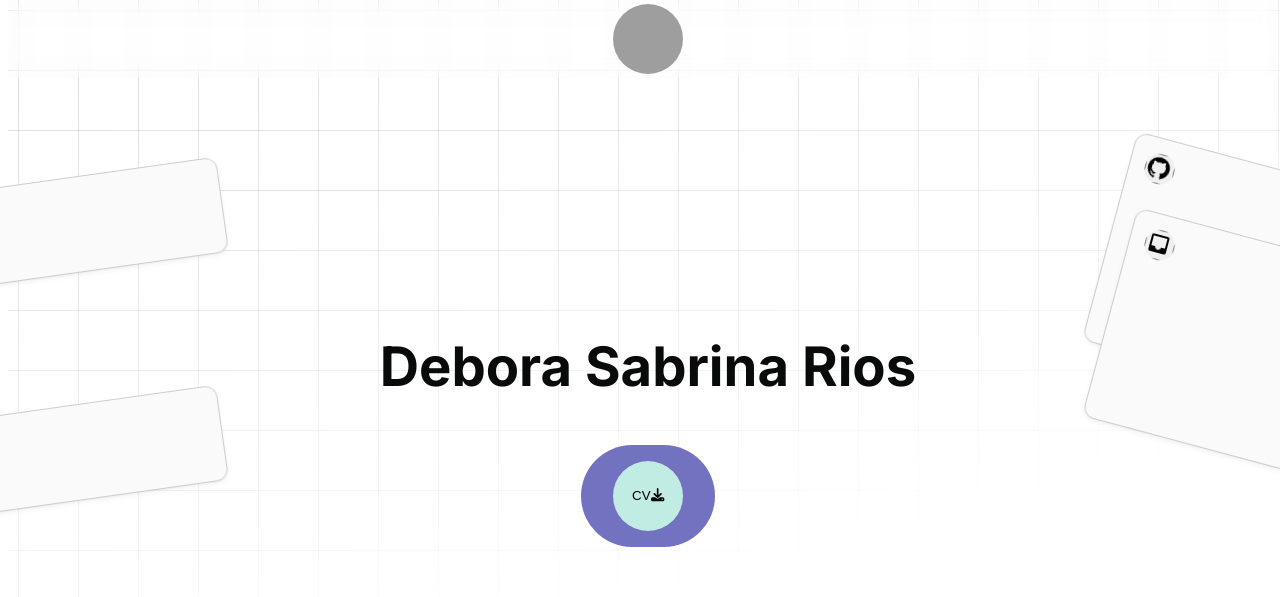
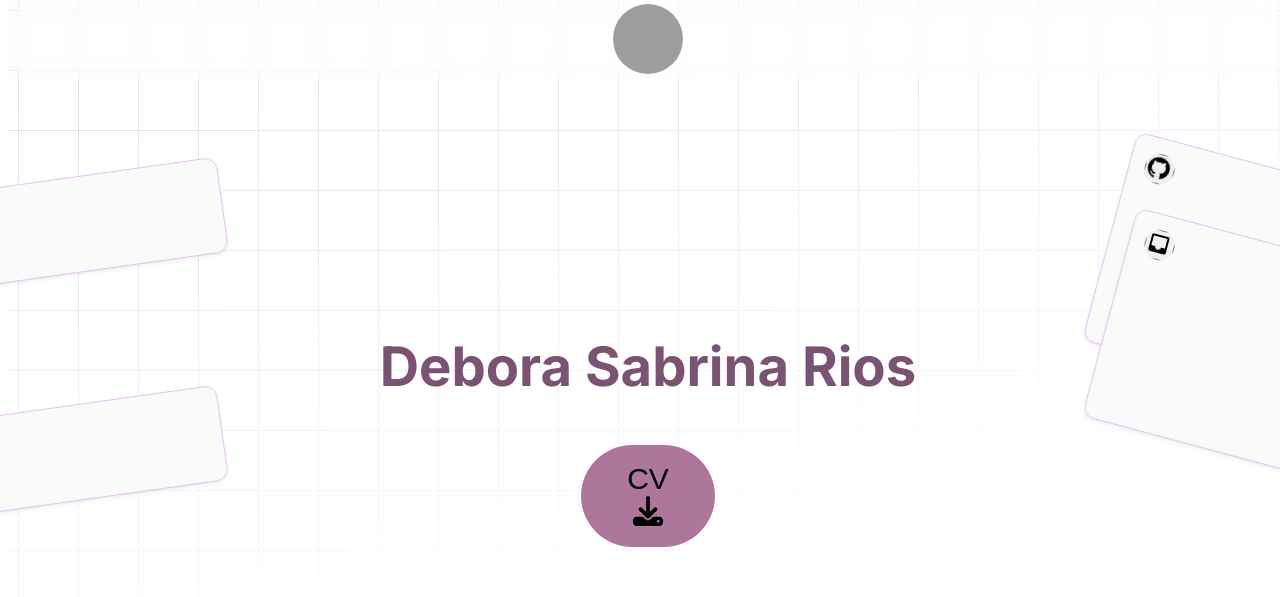
Before and after one commit to RiosDeboraS/Portafolio-2.0, a Next.js app: page / in a window 1280 px wide. Shown: the top 597 px of the page. Built offline with nearby package versions, Linux system fonts and the light colour scheme; grey boxes are pictures that could not be loaded.

Commit message:
3D terminado

```diff
--- a/app/globals.css
+++ b/app/globals.css
@@ -5,10 +5,10 @@
 }
 
 :root {
-  --border: hsl(0 0% 80%);
+  --border: hsl(289, 71%, 85%);
   --card: hsl(0 0% 98%);
   --element: hsl(0 0% 90%);
-  --accent: hsl(240 38% 60%);
+  --accent: hsl(319, 24%, 57%);
   --panel: hsl(240 38% 98%);
 }
 
@@ -26,7 +26,7 @@ body {
 
 body::before {
   --size: 60px;
-  --line: hsl(0 0% 0% / 0.15);
+  --line: hsla(277, 86%, 28%, 0.15);
   content: "";
   height: 100vh;
   width: 100vw;
--- a/componentes/3D/animacion.js
+++ b/componentes/3D/animacion.js
@@ -4,6 +4,7 @@ import LinkedInIcon from "@mui/icons-material/LinkedIn";
 import GitHubIcon from "@mui/icons-material/GitHub";
 import InboxIcon from "@mui/icons-material/Inbox";
 import Avatar from "@mui/material/Avatar";
+import style from "../contacto/contacto.module.css";
 
 export const Animacion = () => {
   return (
@@ -38,7 +39,7 @@ export const Animacion = () => {
                   <div class="card__column">
                     <div class="card__avatar">
                       <a href="https://www.linkedin.com/in/debora-sabrina-rios-fullstack/">
-                        <button>
+                        <button className={style.botones}>
                           <LinkedInIcon></LinkedInIcon>
                         </button>
                       </a>
@@ -56,7 +57,7 @@ export const Animacion = () => {
                   <div class="card__column">
                     <div class="card__avatar">
                       <a href="https://github.com/RiosDeboraS">
-                        <button>
+                        <button className={style.botones}>
                           <GitHubIcon></GitHubIcon>
                         </button>
                       </a>
@@ -74,7 +75,7 @@ export const Animacion = () => {
                   <div class="card__column">
                     <div class="card__avatar">
                       <a href="mailto:Riosdeborasabrina@gmail.com">
-                        <button>
+                        <button className={style.botones}>
                           <InboxIcon></InboxIcon>
                         </button>
                       </a>
@@ -92,7 +93,7 @@ export const Animacion = () => {
                   <div class="card__column">
                     <div class="card__avatar">
                       <a href="https://www.linkedin.com/in/debora-sabrina-rios-fullstack/">
-                        <button>
+                        <button className={style.botones}>
                           <LinkedInIcon></LinkedInIcon>
                         </button>
                       </a>
@@ -137,9 +138,7 @@ export const Animacion = () => {
         </div>
       </header>
       <main>
-        <section>
-          <SizeAvatars />
-        </section>
+        <section></section>
       </main>
     </div>
   );
--- a/componentes/boton.cv/boton.module.css
+++ b/componentes/boton.cv/boton.module.css
@@ -1,9 +1,9 @@
 .boton {
-  background-color: #c1ece4;
+  background-color: #c1ece400;
   width: 70px;
   height: 70px;
   border-radius: 100px;
-
+  font-size: 30px;
   transition: box-shadow 0.3s ease;
   border: none;
 }
@@ -20,4 +20,7 @@
 .a {
   text-decoration: none;
   color: black;
+  font-family: "SF Pro Text", "SF Pro Icons", "AOS Icons", "Helvetica Neue",
+    Helvetica, Arial, sans-serif, system-ui;
+  timeline-scope: --scroller;
 }
--- a/componentes/contacto/contacto.module.css
+++ b/componentes/contacto/contacto.module.css
@@ -15,16 +15,6 @@
   background-color: rgba(137, 43, 226, 0);
 }
 
-.botones {
-  background-color: #c1ece4;
-  width: 70px;
-  height: 70px;
-  border-radius: 100px;
-  margin: 10px 10px 10px;
-  transition: box-shadow 0.3s ease;
-  border: none;
-}
-
 .botones:hover {
   box-shadow: 0 0 10px rgba(0, 191, 255, 0.93); /* Iluminar el borde al pasar el cursor */
 }
--- a/componentes/footer/footer.module.css
+++ b/componentes/footer/footer.module.css
@@ -1,5 +1,5 @@
 .footer {
-  color: #0c0c0c;
+  color: rgb(122, 83, 115);
   display: flex;
   justify-content: center;
   align-items: center;
--- a/componentes/nav/nav.module.css
+++ b/componentes/nav/nav.module.css
@@ -11,7 +11,7 @@
   justify-content: center;
   display: flex;
   align-items: center;
-  color: rgb(9, 10, 10);
+  color: rgb(122, 83, 115);
 }
 
 /* Media query para pantallas de hasta 414px (iPhone XR) */
```
